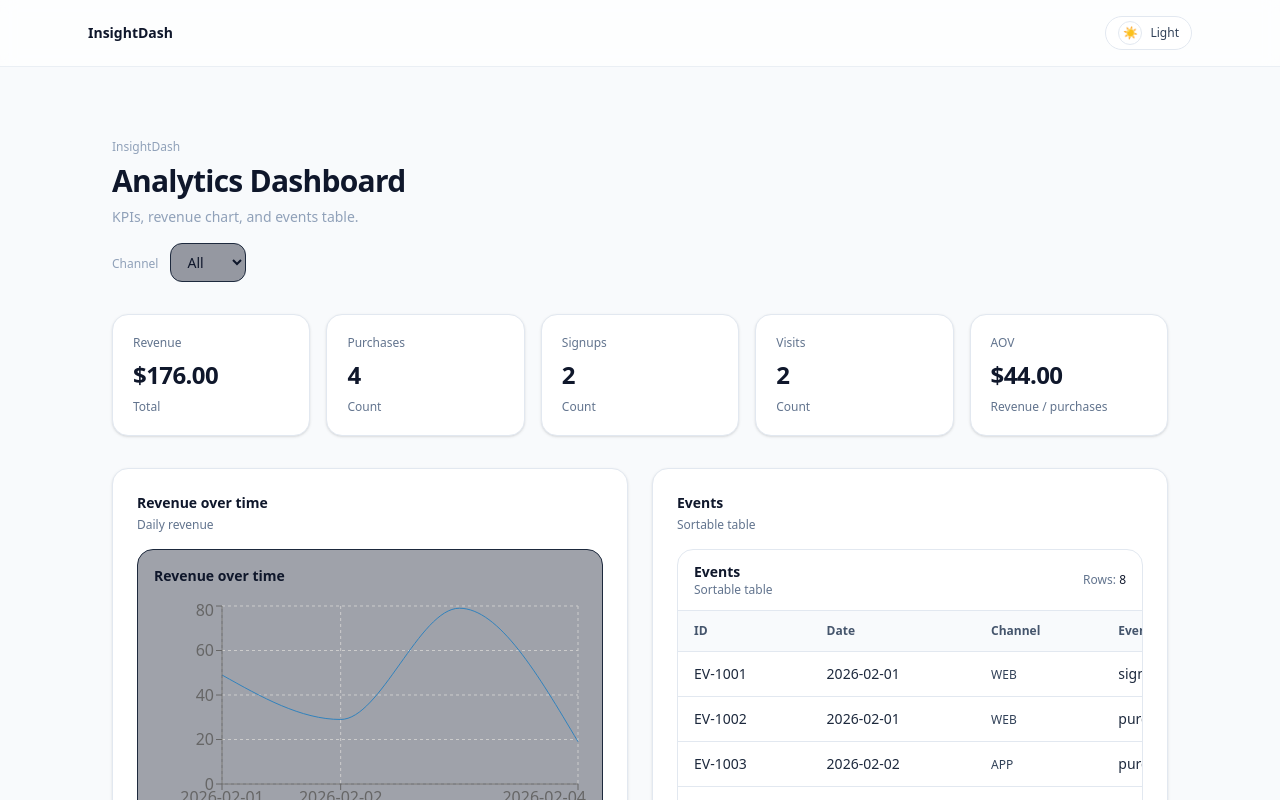
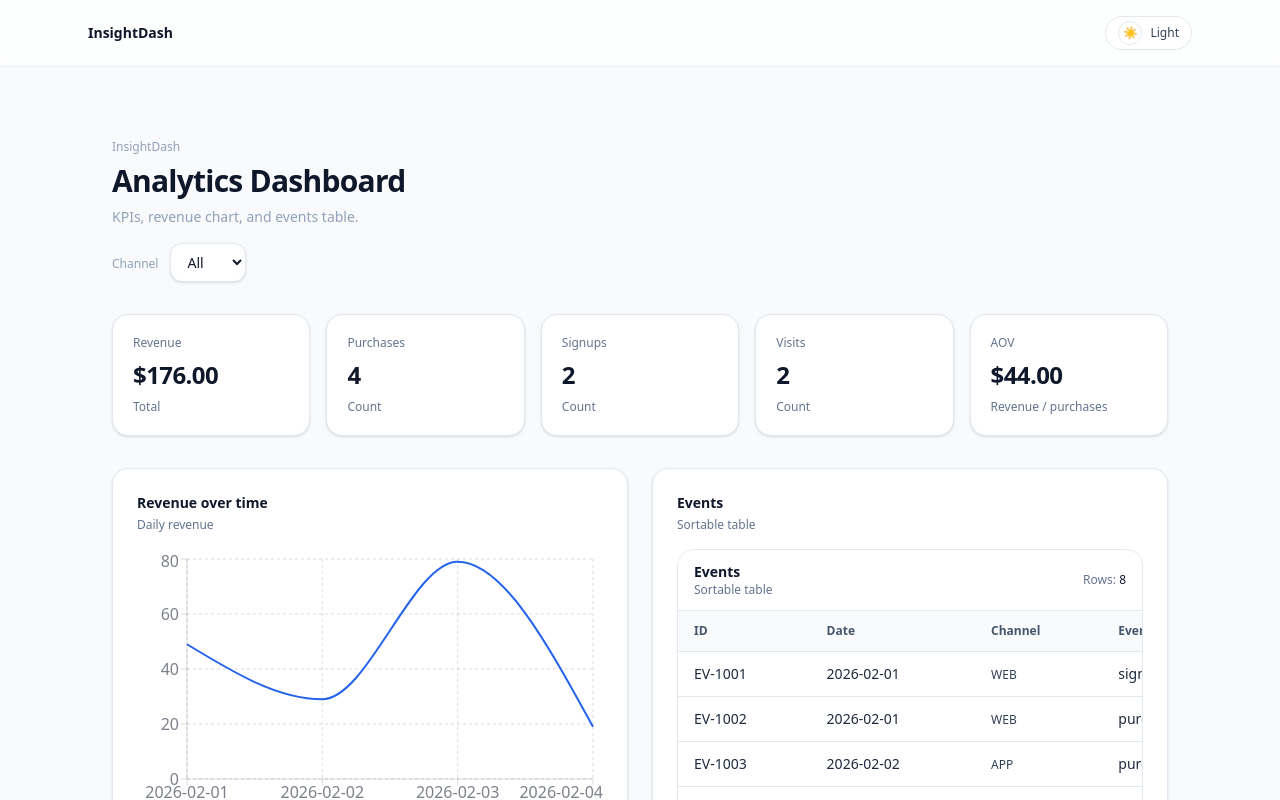
Before and after one commit to BlladeRunner/insightdash-analytics-dashboard, a React (Vite) app: page / in a window 1280 px wide. Shown: the top 800 px of the page. Built offline with nearby package versions, Linux system fonts and the light colour scheme.

Commit message:
fix: correct light mode styles for charts and cards

```diff
--- a/src/components/charts/RevenueLine.jsx
+++ b/src/components/charts/RevenueLine.jsx
@@ -1,20 +1,50 @@
-import { ResponsiveContainer, LineChart, Line, XAxis, YAxis, Tooltip, CartesianGrid } from "recharts";
+import {
+  ResponsiveContainer,
+  LineChart,
+  Line,
+  XAxis,
+  YAxis,
+  CartesianGrid,
+  Tooltip,
+} from "recharts";
 
 export default function RevenueLine({ data }) {
   return (
-    <div className="rounded-2xl border border-slate-800 bg-slate-900/40 p-4">
-      <div className="text-sm font-semibold">Revenue over time</div>
-      <div className="mt-3 h-56">
-        <ResponsiveContainer width="100%" height="100%">
-          <LineChart data={data} margin={{ left: 8, right: 8, top: 8, bottom: 8 }}>
-            <CartesianGrid strokeDasharray="3 3" />
-            <XAxis dataKey="date" />
-            <YAxis />
-            <Tooltip />
-            <Line type="monotone" dataKey="revenue" dot={false} />
-          </LineChart>
-        </ResponsiveContainer>
-      </div>
+    <div className="h-[260px] w-full">
+      <ResponsiveContainer width="100%" height="100%">
+        <LineChart data={data} margin={{ top: 10, right: 10, bottom: 0, left: -10 }}>
+          <CartesianGrid stroke="var(--chart-grid)" strokeDasharray="3 3" />
+          <XAxis
+            dataKey="date"
+            tick={{ fill: "var(--chart-axis)" }}
+            axisLine={{ stroke: "var(--chart-grid)" }}
+            tickLine={{ stroke: "var(--chart-grid)" }}
+          />
+          <YAxis
+            tick={{ fill: "var(--chart-axis)" }}
+            axisLine={{ stroke: "var(--chart-grid)" }}
+            tickLine={{ stroke: "var(--chart-grid)" }}
+          />
+          <Tooltip
+            contentStyle={{
+              background: "var(--chart-tooltip-bg)",
+              border: "1px solid var(--chart-grid)",
+              borderRadius: 12,
+              color: "var(--chart-text)",
+            }}
+            labelStyle={{ color: "var(--chart-text)" }}
+            itemStyle={{ color: "var(--chart-text)" }}
+          />
+          <Line
+            type="monotone"
+            dataKey="revenue"
+            stroke="var(--chart-line)"
+            strokeWidth={2}
+            dot={false}
+            activeDot={{ r: 4 }}
+          />
+        </LineChart>
+      </ResponsiveContainer>
     </div>
   );
 }
--- a/src/index.css
+++ b/src/index.css
@@ -3,15 +3,21 @@
 @custom-variant dark (&:where(.dark, .dark *));
 
 :root {
-  color-scheme: light;
-  background: #f8fafc; /* slate-50 */
-  color: #0f172a;      /* slate-900 */
+  /* ...твоё */
+  --chart-grid: rgba(15, 23, 42, 0.15);     /* slate-900 с прозрачностью */
+  --chart-axis: rgba(15, 23, 42, 0.55);
+  --chart-line: #2563eb;                    /* blue-600 */
+  --chart-tooltip-bg: rgba(255,255,255,0.95);
+  --chart-text: #0f172a;
 }
 
 html.dark {
-  color-scheme: dark;
-  background: #020617; /* slate-950 */
-  color: #f1f5f9;      /* slate-100 */
+  /* ...твоё */
+  --chart-grid: rgba(226, 232, 240, 0.18);  /* slate-200 с прозрачностью */
+  --chart-axis: rgba(226, 232, 240, 0.55);
+  --chart-line: #38bdf8;                    /* sky-400 */
+  --chart-tooltip-bg: rgba(2, 6, 23, 0.9);
+  --chart-text: #f1f5f9;
 }
 
 body {
--- a/src/pages/Dashboard.jsx
+++ b/src/pages/Dashboard.jsx
@@ -30,7 +30,10 @@ export default function Dashboard() {
           <select
             value={channel}
             onChange={(e) => setChannel(e.target.value)}
-            className="ml-3 rounded-xl border border-slate-800 bg-slate-950/40 px-3 py-2 text-sm"
+            className="ml-3 rounded-xl border border-slate-200 bg-white px-3 py-2 text-sm text-slate-900
+           shadow-sm outline-none
+           focus:ring-2 focus:ring-slate-200
+           dark:border-slate-800 dark:bg-slate-950/40 dark:text-slate-100 dark:focus:ring-slate-800"
           >
             <option value="all">All</option>
             <option value="web">Web</option>
```
